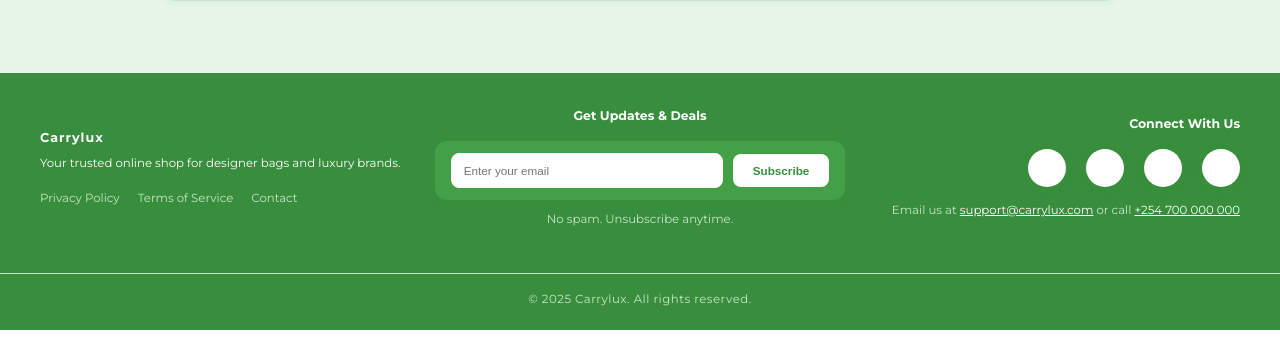
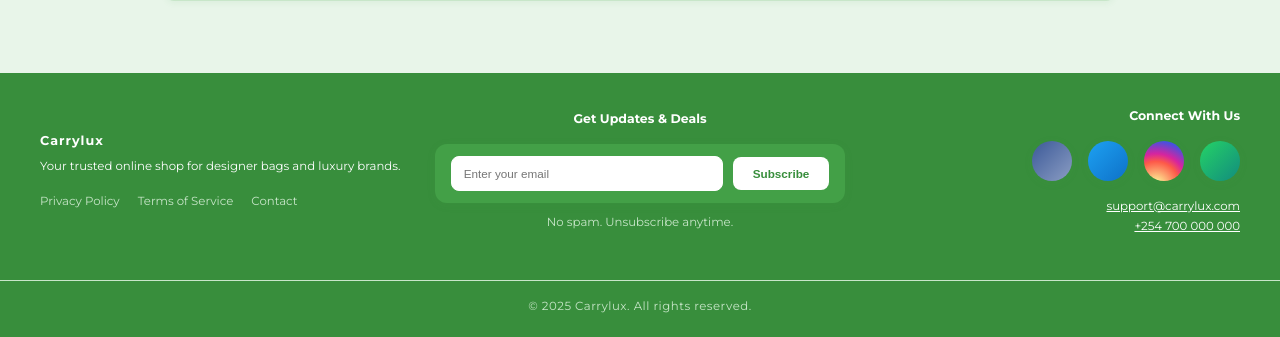
Before and after one commit to WangilaPrish/carrylux, a Django app: page /about/ in a window 1280 px wide. Shown: the part 672-1009 px from the top of the page. Run offline with Django 5.2, Linux system fonts and the light colour scheme.

Commit message:
Refactor footer social media links and contact information for improved layout and readability

```diff
--- a/shop/templates/base.html
+++ b/shop/templates/base.html
@@ -128,28 +128,34 @@
             <div
                 style="flex:1;min-width:220px;text-align:right;display:flex;flex-direction:column;align-items:flex-end;justify-content:center;">
                 <h2 style="color:#fff;font-size:0.98em;font-weight:700;margin-bottom:18px;">Connect With Us</h2>
-                <div style="display:flex;gap:20px;">
+                <div style="display:flex;gap:16px;">
                     <a href="#" title="Facebook"
-                        style="background:#fff;color:#388e3c;border-radius:50%;width:38px;height:38px;display:flex;align-items:center;justify-content:center;font-size:1em;box-shadow:0 2px 8px rgba(67,160,71,0.10);transition:background 0.2s;outline:none;border:none;">
+                        style="background:linear-gradient(135deg,#3b5998,#8b9dc3);color:#fff;border-radius:50%;width:40px;height:40px;display:flex;align-items:center;justify-content:center;font-size:1.2em;box-shadow:0 2px 8px rgba(67,160,71,0.10);transition:transform 0.2s,box-shadow 0.2s;outline:none;border:none;">
                         <i class="fab fa-facebook-f"></i>
                     </a>
                     <a href="#" title="Twitter"
-                        style="background:#fff;color:#388e3c;border-radius:50%;width:38px;height:38px;display:flex;align-items:center;justify-content:center;font-size:1em;box-shadow:0 2px 8px rgba(67,160,71,0.10);transition:background 0.2s;outline:none;border:none;">
+                        style="background:linear-gradient(135deg,#1da1f2,#0e71c8);color:#fff;border-radius:50%;width:40px;height:40px;display:flex;align-items:center;justify-content:center;font-size:1.2em;box-shadow:0 2px 8px rgba(67,160,71,0.10);transition:transform 0.2s,box-shadow 0.2s;outline:none;border:none;">
                         <i class="fab fa-twitter"></i>
                     </a>
                     <a href="#" title="Instagram"
-                        style="background:#fff;color:#388e3c;border-radius:50%;width:38px;height:38px;display:flex;align-items:center;justify-content:center;font-size:1em;box-shadow:0 2px 8px rgba(67,160,71,0.10);transition:background 0.2s;outline:none;border:none;">
+                        style="background:radial-gradient(circle at 30% 110%,#fdf497 0%,#fdf497 5%,#fd5949 45%,#d6249f 60%,#285AEB 90%);color:#fff;border-radius:50%;width:40px;height:40px;display:flex;align-items:center;justify-content:center;font-size:1.2em;box-shadow:0 2px 8px rgba(67,160,71,0.10);transition:transform 0.2s,box-shadow 0.2s;outline:none;border:none;">
                         <i class="fab fa-instagram"></i>
                     </a>
                     <a href="#" title="WhatsApp"
-                        style="background:#fff;color:#388e3c;border-radius:50%;width:38px;height:38px;display:flex;align-items:center;justify-content:center;font-size:1em;box-shadow:0 2px 8px rgba(67,160,71,0.10);transition:background 0.2s;outline:none;border:none;">
+                        style="background:linear-gradient(135deg,#25d366,#128c7e);color:#fff;border-radius:50%;width:40px;height:40px;display:flex;align-items:center;justify-content:center;font-size:1.2em;box-shadow:0 2px 8px rgba(67,160,71,0.10);transition:transform 0.2s,box-shadow 0.2s;outline:none;border:none;">
                         <i class="fab fa-whatsapp"></i>
                     </a>
                 </div>
-                <p style="color:#c8e6c9;font-size:0.92em;margin-top:16px;">Email us at <a
-                        href="mailto:support@carrylux.com"
-                        style="color:#fff;text-decoration:underline;">support@carrylux.com</a> or call <a
-                        href="tel:+254700000000" style="color:#fff;text-decoration:underline;">+254 700 000 000</a></p>
+                <p style="color:#c8e6c9;font-size:0.92em;margin-top:18px;text-align:right;">
+                    <span style="display:inline-block;margin-bottom:6px;">
+                        <i class="fas fa-envelope" style="margin-right:6px;color:#fff;"></i>
+                        <a href="mailto:support@carrylux.com" style="color:#fff;text-decoration:underline;">support@carrylux.com</a>
+                    </span><br>
+                    <span style="display:inline-block;">
+                        <i class="fas fa-phone" style="margin-right:6px;color:#fff;"></i>
+                        <a href="tel:+254700000000" style="color:#fff;text-decoration:underline;">+254 700 000 000</a>
+                    </span>
+                </p>
             </div>
         </div>
         <div
```
